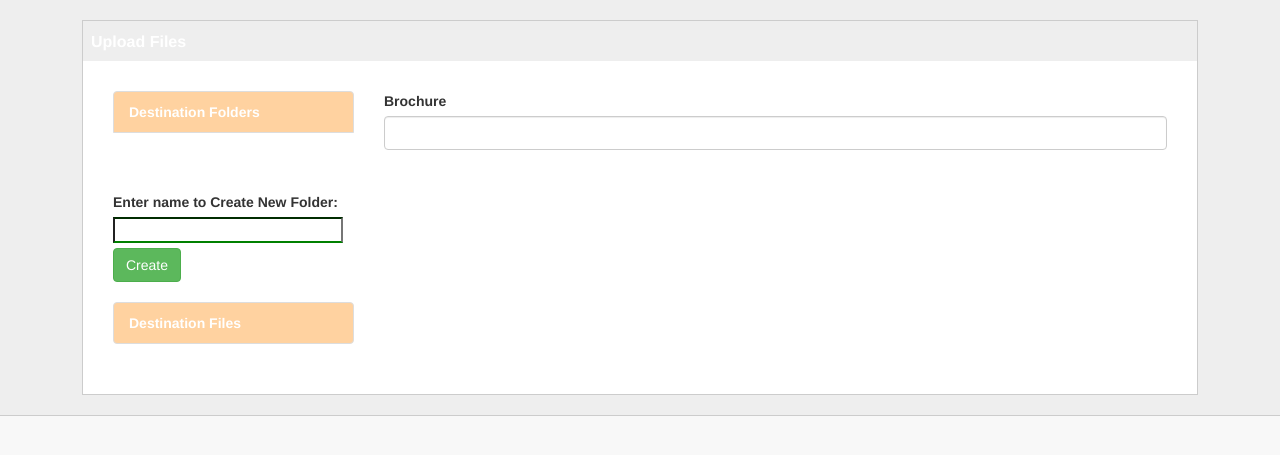
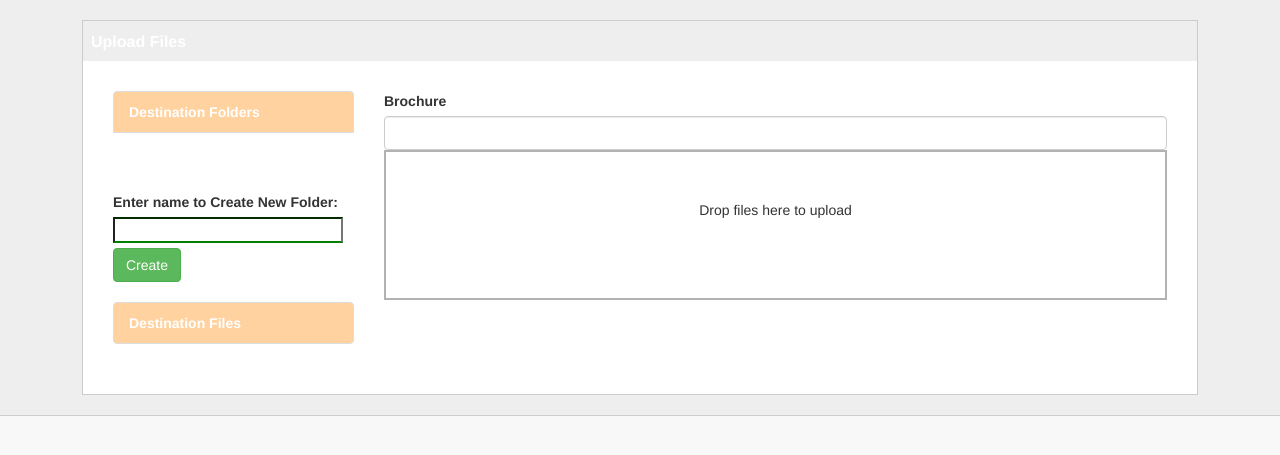
Before and after one commit to BaderLab/openPIP, a Symfony app: template app/Resources/views/file_manager_test.html.twig in a window 1280 px wide. Shown: the part 127-582 px from the top of the page. Run offline with Twig, Linux system fonts and the light colour scheme; the template is opened without the code that fills it, so the values that code supplies are empty; form fields are guessed from the names that the template uses; some libraries are stand-ins or nearby versions.

Commit message:
file upload: dropzone added

```diff
--- a/app/Resources/views/file_manager_test.html.twig
+++ b/app/Resources/views/file_manager_test.html.twig
@@ -1,6 +1,6 @@
 {% extends 'base.html.twig' %}
 {% block stylesheets %}
-
+<link rel="stylesheet" href="{{ asset('assets/dropzone.css') }}">
 <link rel="stylesheet" href="{{ asset('assets/css/bootstrap.min.css') }}">
 <link rel="stylesheet" href="{{ asset('assets/css/jquery-ui.min.css') }}">
 <link rel="stylesheet" href="{{ asset('assets/css/main.css') }}">
@@ -177,24 +177,7 @@
 							{{ form_row(form.brochure) }}
 					{{ form_end(form) }}
 
-					{# <div id='upload_panel' style="border:3px solid black; padding:30px;"></div>
-					<br>
-					<div id='upload_preview' style="border:3px solid blue; padding:300px;"></div> #}
-        		</div>
-        		{# <div class="col-sm-3" style="border: 2px solid red">
-				<h1> we can put something here	</h1>
-					<span class="glyphicon glyphicon-print"></span>
-				</div> #}
-
-{# <form action="{{ oneup_uploader_endpoint('gallery') }}" class="dropzone" style="width:200px; height:200px; border:4px dashed black">
-</form> #}
-
-{# <div id='aniket' style="width: 300px; border: 10px solid green; padding: 200px; margin: 400px;">
-				</div> #}
-				{# <div class='fileinput-button' style="width: 300px; border: 10px solid green; padding: 100px; margin: 500px;">
-				</div> #}
-
-				<div class="table table-striped" class="files" id="previews">
+					{# <div class="table table-striped" class="files" id="previews">
 
 						<div id="template" class="file-row">
 							<!-- This is used as the file preview template -->
@@ -227,7 +210,36 @@
 							</div>
 						</div>
 
+					</div> #}
+
+					{# <div id='upload_panel' style="border:3px solid black; height:150px"></div>
+					<br>
+					<div id='upload_preview' style="border:3px solid green; padding:300px;"></div> #}
+
+
+					 {# <form action="{{ path('admin_dropzone') }}" method="POST" enctype="multipart/form-data" class="dropzone">
+					 </form> #}
+
+					<form action="{{ path('upload_media', { 'dir_name': upload_directory}) }}" method="get" class="dropzone js-reference-dropzone" id="dzne">
+						<div class="fallback">
+							<input name="file" type="file" multiple />
 						</div>
+					</form>
+        		</div>
+        		{# <div class="col-sm-3" style="border: 2px solid red">
+				<h1> we can put something here	</h1>
+					<span class="glyphicon glyphicon-print"></span>
+				</div> #}
+
+{# <form action="{{ oneup_uploader_endpoint('gallery') }}" class="dropzone" style="width:200px; height:200px; border:4px dashed black">
+</form> #}
+
+{# <div id='aniket' style="width: 300px; border: 10px solid green; padding: 200px; margin: 400px;">
+				</div> #}
+				{# <div class='fileinput-button' style="width: 300px; border: 10px solid green; padding: 100px; margin: 500px;">
+				</div> #}
+
+
 
 
 
@@ -249,8 +261,8 @@
     <script src="{{ asset('assets/js/bootstrap.min.js') }}"></script>
     <script src="{{ asset('assets/js/main.js') }}"></script>
     <script src="{{ asset('assets/js/file_manager.js') }}"></script>
-	<script type='text/javascript'>
+	{# <script type='text/javascript'>
 	 console.log(Url);
-	 </script>
+	 </script> #}
 
 {% endblock %}
--- a/web/assets/dropzone-ui.js
+++ b/web/assets/dropzone-ui.js
@@ -1,55 +1,53 @@
-var previewNode = document.querySelector("#template");
-previewNode.id = "";
-var previewTemplate = previewNode.parentNode.innerHTML;
-previewNode.parentNode.removeChild(previewNode);
+Dropzone.autoDiscover = false;
+$(document).ready(function() {
+    initializeDropzone();
+    // var $locationSelect = $('.js-article-form-location');
+    // var $specificLocationTarget = $('.js-specific-location-target');
+    // $locationSelect.on('change', function(e) {
+    //     $.ajax({
+    //         url: $locationSelect.data('specific-location-url'),
+    //         data: {
+    //             location: $locationSelect.val()
+    //         },
+    //         success: function (html) {
+    //             if (!html) {
+    //                 $specificLocationTarget.find('select').remove();
+    //                 $specificLocationTarget.addClass('d-none');
+    //                 return;
+    //             }
+    //             // Replace the current field and show
+    //             $specificLocationTarget
+    //                 .html(html)
+    //                 .removeClass('d-none')
+    //         }
+    //     });
+    // });
+});
+function initializeDropzone() {
+    var formElement = document.querySelector('.js-reference-dropzone');
+    if (!formElement) {
+        return;
+    }
+    var dropzone = new Dropzone(formElement, {
+        paramName: 'reference',
+        addRemoveLinks: true,
+        init: function () {
+            // Set up any event handlers
+            this.on('completemultiple', function () {
+                location.reload();
+            });
+        }
 
-var myDropzone = new Dropzone(document.body, { // Make the whole body a dropzone
-url: "/app.php/_uploader/gallery/upload", // Set the url
-// init: function() {
-//     this.hiddenFileInput.setAttribute("webkitdirectory", true);
-// },
-// renameFilename: function (filename) {
-//     return new Date().getTime() + '_' + filename;
-// },
-maxFilesize: 209715200,
-timeout: 18000000,
-thumbnailWidth: 80,
-thumbnailHeight: 80,
-parallelUploads: 20,
-previewTemplate: previewTemplate,
-autoQueue: false, // Make sure the files aren't queued until manually added
-previewsContainer: "#upload_preview", // Define the container to display the previews
-clickable: "#upload_panel" // Define the element that should be used as click trigger to select files.
-});
+    });
 
-myDropzone.on("addedfile", function(file) {
-// Hookup the start button
-file.previewElement.querySelector(".start").onclick = function() { myDropzone.enqueueFile(file); };
-});
+    dropzone.on("complete", function (file) {
+        if (this.getUploadingFiles().length === 0 && this.getQueuedFiles().length === 0) {
+            // alert('Your action, Refresh your page here. ');
+            location.reload();
+        }
 
-// Update the total progress bar
-myDropzone.on("totaluploadprogress", function(progress) {
-document.querySelector("#total-progress .progress-bar").style.width = progress + "%";
-});
+        // dropzone.removeFile(file);
+        //  # remove file from the zone.
+    });
 
-// myDropzone.on("sending", function(file) {
-// // Show the total progress bar when upload starts
-// document.querySelector("#total-progress").style.opacity = "1";
-// // And disable the start button
-// file.previewElement.querySelector(".start").setAttribute("disabled", "disabled");
-// });
-
-// Hide the total progress bar when nothing's uploading anymore
-myDropzone.on("queuecomplete", function(progress) {
-document.querySelector("#total-progress").style.opacity = "0";
-});
-
-// Setup the buttons for all transfers
-// The "add files" button doesn't need to be setup because the config
-// `clickable` has already been specified.
-document.querySelector("#actions .start").onclick = function() {
-myDropzone.enqueueFiles(myDropzone.getFilesWithStatus(Dropzone.ADDED));
-};
-document.querySelector("#actions .cancel").onclick = function() {
-myDropzone.removeAllFiles(true);
-};
+}
--- /dev/null
+++ b/web/assets/dropzone.css
@@ -0,0 +1,396 @@
+/*
+ * The MIT License
+ * Copyright (c) 2012 Matias Meno <m@tias.me>
+ */
+@-webkit-keyframes passing-through {
+  0% {
+    opacity: 0;
+    -webkit-transform: translateY(40px);
+    -moz-transform: translateY(40px);
+    -ms-transform: translateY(40px);
+    -o-transform: translateY(40px);
+    transform: translateY(40px); }
+  30%, 70% {
+    opacity: 1;
+    -webkit-transform: translateY(0px);
+    -moz-transform: translateY(0px);
+    -ms-transform: translateY(0px);
+    -o-transform: translateY(0px);
+    transform: translateY(0px); }
+  100% {
+    opacity: 0;
+    -webkit-transform: translateY(-40px);
+    -moz-transform: translateY(-40px);
+    -ms-transform: translateY(-40px);
+    -o-transform: translateY(-40px);
+    transform: translateY(-40px); } }
+@-moz-keyframes passing-through {
+  0% {
+    opacity: 0;
+    -webkit-transform: translateY(40px);
+    -moz-transform: translateY(40px);
+    -ms-transform: translateY(40px);
+    -o-transform: translateY(40px);
+    transform: translateY(40px); }
+  30%, 70% {
+    opacity: 1;
+    -webkit-transform: translateY(0px);
+    -moz-transform: translateY(0px);
+    -ms-transform: translateY(0px);
+    -o-transform: translateY(0px);
+    transform: translateY(0px); }
+  100% {
+    opacity: 0;
+    -webkit-transform: translateY(-40px);
+    -moz-transform: translateY(-40px);
+    -ms-transform: translateY(-40px);
+    -o-transform: translateY(-40px);
+    transform: translateY(-40px); } }
+@keyframes passing-through {
+  0% {
+    opacity: 0;
+    -webkit-transform: translateY(40px);
+    -moz-transform: translateY(40px);
+    -ms-transform: translateY(40px);
+    -o-transform: translateY(40px);
+    transform: translateY(40px); }
+  30%, 70% {
+    opacity: 1;
+    -webkit-transform: translateY(0px);
+    -moz-transform: translateY(0px);
+    -ms-transform: translateY(0px);
+    -o-transform: translateY(0px);
+    transform: translateY(0px); }
+  100% {
+    opacity: 0;
+    -webkit-transform: translateY(-40px);
+    -moz-transform: translateY(-40px);
+    -ms-transform: translateY(-40px);
+    -o-transform: translateY(-40px);
+    transform: translateY(-40px); } }
+@-webkit-keyframes slide-in {
+  0% {
+    opacity: 0;
+    -webkit-transform: translateY(40px);
+    -moz-transform: translateY(40px);
+    -ms-transform: translateY(40px);
+    -o-transform: translateY(40px);
+    transform: translateY(40px); }
+  30% {
+    opacity: 1;
+    -webkit-transform: translateY(0px);
+    -moz-transform: translateY(0px);
+    -ms-transform: translateY(0px);
+    -o-transform: translateY(0px);
+    transform: translateY(0px); } }
+@-moz-keyframes slide-in {
+  0% {
+    opacity: 0;
+    -webkit-transform: translateY(40px);
+    -moz-transform: translateY(40px);
+    -ms-transform: translateY(40px);
+    -o-transform: translateY(40px);
+    transform: translateY(40px); }
+  30% {
+    opacity: 1;
+    -webkit-transform: translateY(0px);
+    -moz-transform: translateY(0px);
+    -ms-transform: translateY(0px);
+    -o-transform: translateY(0px);
+    transform: translateY(0px); } }
+@keyframes slide-in {
+  0% {
+    opacity: 0;
+    -webkit-transform: translateY(40px);
+    -moz-transform: translateY(40px);
+    -ms-transform: translateY(40px);
+    -o-transform: translateY(40px);
+    transform: translateY(40px); }
+  30% {
+    opacity: 1;
+    -webkit-transform: translateY(0px);
+    -moz-transform: translateY(0px);
+    -ms-transform: translateY(0px);
+    -o-transform: translateY(0px);
+    transform: translateY(0px); } }
+@-webkit-keyframes pulse {
+  0% {
+    -webkit-transform: scale(1);
+    -moz-transform: scale(1);
+    -ms-transform: scale(1);
+    -o-transform: scale(1);
+    transform: scale(1); }
+  10% {
+    -webkit-transform: scale(1.1);
+    -moz-transform: scale(1.1);
+    -ms-transform: scale(1.1);
+    -o-transform: scale(1.1);
+    transform: scale(1.1); }
+  20% {
+    -webkit-transform: scale(1);
+    -moz-transform: scale(1);
+    -ms-transform: scale(1);
+    -o-transform: scale(1);
+    transform: scale(1); } }
+@-moz-keyframes pulse {
+  0% {
+    -webkit-transform: scale(1);
+    -moz-transform: scale(1);
+    -ms-transform: scale(1);
+    -o-transform: scale(1);
+    transform: scale(1); }
+  10% {
+    -webkit-transform: scale(1.1);
+    -moz-transform: scale(1.1);
+    -ms-transform: scale(1.1);
+    -o-transform: scale(1.1);
+    transform: scale(1.1); }
+  20% {
+    -webkit-transform: scale(1);
+    -moz-transform: scale(1);
+    -ms-transform: scale(1);
+    -o-transform: scale(1);
+    transform: scale(1); } }
+@keyframes pulse {
+  0% {
+    -webkit-transform: scale(1);
+    -moz-transform: scale(1);
+    -ms-transform: scale(1);
+    -o-transform: scale(1);
+    transform: scale(1); }
+  10% {
+    -webkit-transform: scale(1.1);
+    -moz-transform: scale(1.1);
+    -ms-transform: scale(1.1);
+    -o-transform: scale(1.1);
+    transform: scale(1.1); }
+  20% {
+    -webkit-transform: scale(1);
+    -moz-transform: scale(1);
+    -ms-transform: scale(1);
+    -o-transform: scale(1);
+    transform: scale(1); } }
+.dropzone, .dropzone * {
+  box-sizing: border-box; }
+
+.dropzone {
+  min-height: 150px;
+  border: 2px solid rgba(0, 0, 0, 0.3);
+  background: white;
+  padding: 20px 20px; }
+  .dropzone.dz-clickable {
+    cursor: pointer; }
+    .dropzone.dz-clickable * {
+      cursor: default; }
+    .dropzone.dz-clickable .dz-message, .dropzone.dz-clickable .dz-message * {
+      cursor: pointer; }
+  .dropzone.dz-started .dz-message {
+    display: none; }
+  .dropzone.dz-drag-hover {
+    border-style: solid; }
+    .dropzone.dz-drag-hover .dz-message {
+      opacity: 0.5; }
+  .dropzone .dz-message {
+    text-align: center;
+    margin: 2em 0; }
+    .dropzone .dz-message .dz-button {
+      background: none;
+      color: inherit;
+      border: none;
+      padding: 0;
+      font: inherit;
+      cursor: pointer;
+      outline: inherit; }
+  .dropzone .dz-preview {
+    position: relative;
+    display: inline-block;
+    vertical-align: top;
+    margin: 16px;
+    min-height: 100px; }
+    .dropzone .dz-preview:hover {
+      z-index: 1000; }
+      .dropzone .dz-preview:hover .dz-details {
+        opacity: 1; }
+    .dropzone .dz-preview.dz-file-preview .dz-image {
+      border-radius: 20px;
+      background: #999;
+      background: linear-gradient(to bottom, #eee, #ddd); }
+    .dropzone .dz-preview.dz-file-preview .dz-details {
+      opacity: 1; }
+    .dropzone .dz-preview.dz-image-preview {
+      background: white; }
+      .dropzone .dz-preview.dz-image-preview .dz-details {
+        -webkit-transition: opacity 0.2s linear;
+        -moz-transition: opacity 0.2s linear;
+        -ms-transition: opacity 0.2s linear;
+        -o-transition: opacity 0.2s linear;
+        transition: opacity 0.2s linear; }
+    .dropzone .dz-preview .dz-remove {
+      font-size: 14px;
+      text-align: center;
+      display: block;
+      cursor: pointer;
+      border: none; }
+      .dropzone .dz-preview .dz-remove:hover {
+        text-decoration: underline; }
+    .dropzone .dz-preview:hover .dz-details {
+      opacity: 1; }
+    .dropzone .dz-preview .dz-details {
+      z-index: 20;
+      position: absolute;
+      top: 0;
+      left: 0;
+      opacity: 0;
+      font-size: 13px;
+      min-width: 100%;
+      max-width: 100%;
+      padding: 2em 1em;
+      text-align: center;
+      color: rgba(0, 0, 0, 0.9);
+      line-height: 150%; }
+      .dropzone .dz-preview .dz-details .dz-size {
+        margin-bottom: 1em;
+        font-size: 16px; }
+      .dropzone .dz-preview .dz-details .dz-filename {
+        white-space: nowrap; }
+        .dropzone .dz-preview .dz-details .dz-filename:hover span {
+          border: 1px solid rgba(200, 200, 200, 0.8);
+          background-color: rgba(255, 255, 255, 0.8); }
+        .dropzone .dz-preview .dz-details .dz-filename:not(:hover) {
+          overflow: hidden;
+          text-overflow: ellipsis; }
+          .dropzone .dz-preview .dz-details .dz-filename:not(:hover) span {
+            border: 1px solid transparent; }
+      .dropzone .dz-preview .dz-details .dz-filename span, .dropzone .dz-preview .dz-details .dz-size span {
+        background-color: rgba(255, 255, 255, 0.4);
+        padding: 0 0.4em;
+        border-radius: 3px; }
+    .dropzone .dz-preview:hover .dz-image img {
+      -webkit-transform: scale(1.05, 1.05);
+      -moz-transform: scale(1.05, 1.05);
+      -ms-transform: scale(1.05, 1.05);
+      -o-transform: scale(1.05, 1.05);
+      transform: scale(1.05, 1.05);
+      -webkit-filter: blur(8px);
+      filter: blur(8px); }
+    .dropzone .dz-preview .dz-image {
+      border-radius: 20px;
+      overflow: hidden;
+      width: 120px;
+      height: 120px;
+      position: relative;
+      display: block;
+      z-index: 10; }
+      .dropzone .dz-preview .dz-image img {
+        display: block; }
+    .dropzone .dz-preview.dz-success .dz-success-mark {
+      -webkit-animation: passing-through 3s cubic-bezier(0.77, 0, 0.175, 1);
+      -moz-animation: passing-through 3s cubic-bezier(0.77, 0, 0.175, 1);
+      -ms-animation: passing-through 3s cubic-bezier(0.77, 0, 0.175, 1);
+      -o-animation: passing-through 3s cubic-bezier(0.77, 0, 0.175, 1);
+      animation: passing-through 3s cubic-bezier(0.77, 0, 0.175, 1); }
+    .dropzone .dz-preview.dz-error .dz-error-mark {
+      opacity: 1;
+      -webkit-animation: slide-in 3s cubic-bezier(0.77, 0, 0.175, 1);
+      -moz-animation: slide-in 3s cubic-bezier(0.77, 0, 0.175, 1);
+      -ms-animation: slide-in 3s cubic-bezier(0.77, 0, 0.175, 1);
+      -o-animation: slide-in 3s cubic-bezier(0.77, 0, 0.175, 1);
+      animation: slide-in 3s cubic-bezier(0.77, 0, 0.175, 1); }
+    .dropzone .dz-preview .dz-success-mark, .dropzone .dz-preview .dz-error-mark {
+      pointer-events: none;
+      opacity: 0;
+      z-index: 500;
+      position: absolute;
+      display: block;
+      top: 50%;
+      left: 50%;
+      margin-left: -27px;
+      margin-top: -27px; }
+      .dropzone .dz-preview .dz-success-mark svg, .dropzone .dz-preview .dz-error-mark svg {
+        display: block;
+        width: 54px;
+        height: 54px; }
+    .dropzone .dz-preview.dz-processing .dz-progress {
+      opacity: 1;
+      -webkit-transition: all 0.2s linear;
+      -moz-transition: all 0.2s linear;
+      -ms-transition: all 0.2s linear;
+      -o-transition: all 0.2s linear;
+      transition: all 0.2s linear; }
+    .dropzone .dz-preview.dz-complete .dz-progress {
+      opacity: 0;
+      -webkit-transition: opacity 0.4s ease-in;
+      -moz-transition: opacity 0.4s ease-in;
+      -ms-transition: opacity 0.4s ease-in;
+      -o-transition: opacity 0.4s ease-in;
+      transition: opacity 0.4s ease-in; }
+    .dropzone .dz-preview:not(.dz-processing) .dz-progress {
+      -webkit-animation: pulse 6s ease infinite;
+      -moz-animation: pulse 6s ease infinite;
+      -ms-animation: pulse 6s ease infinite;
+      -o-animation: pulse 6s ease infinite;
+      animation: pulse 6s ease infinite; }
+    .dropzone .dz-preview .dz-progress {
+      opacity: 1;
+      z-index: 1000;
+      pointer-events: none;
+      position: absolute;
+      height: 16px;
+      left: 50%;
+      top: 50%;
+      margin-top: -8px;
+      width: 80px;
+      margin-left: -40px;
+      background: rgba(255, 255, 255, 0.9);
+      -webkit-transform: scale(1);
+      border-radius: 8px;
+      overflow: hidden; }
+      .dropzone .dz-preview .dz-progress .dz-upload {
+        background: #333;
+        background: linear-gradient(to bottom, #666, #444);
+        position: absolute;
+        top: 0;
+        left: 0;
+        bottom: 0;
+        width: 0;
+        -webkit-transition: width 300ms ease-in-out;
+        -moz-transition: width 300ms ease-in-out;
+        -ms-transition: width 300ms ease-in-out;
+        -o-transition: width 300ms ease-in-out;
+        transition: width 300ms ease-in-out; }
+    .dropzone .dz-preview.dz-error .dz-error-message {
+      display: block; }
+    .dropzone .dz-preview.dz-error:hover .dz-error-message {
+      opacity: 1;
+      pointer-events: auto; }
+    .dropzone .dz-preview .dz-error-message {
+      pointer-events: none;
+      z-index: 1000;
+      position: absolute;
+      display: block;
+      display: none;
+      opacity: 0;
+      -webkit-transition: opacity 0.3s ease;
+      -moz-transition: opacity 0.3s ease;
+      -ms-transition: opacity 0.3s ease;
+      -o-transition: opacity 0.3s ease;
+      transition: opacity 0.3s ease;
+      border-radius: 8px;
+      font-size: 13px;
+      top: 130px;
+      left: -10px;
+      width: 140px;
+      background: #be2626;
+      background: linear-gradient(to bottom, #be2626, #a92222);
+      padding: 0.5em 1.2em;
+      color: white; }
+      .dropzone .dz-preview .dz-error-message:after {
+        content: '';
+        position: absolute;
+        top: -6px;
+        left: 64px;
+        width: 0;
+        height: 0;
+        border-left: 6px solid transparent;
+        border-right: 6px solid transparent;
+        border-bottom: 6px solid #be2626; }
```
Also changed, not shown: src/AppBundle/Controller/DropzoneController.php (added, +88 -0 lines), web/assets/dropzone-ui-old.js (added, +56 -0 lines). Lines whose indentation alone changed are shown as unchanged.
